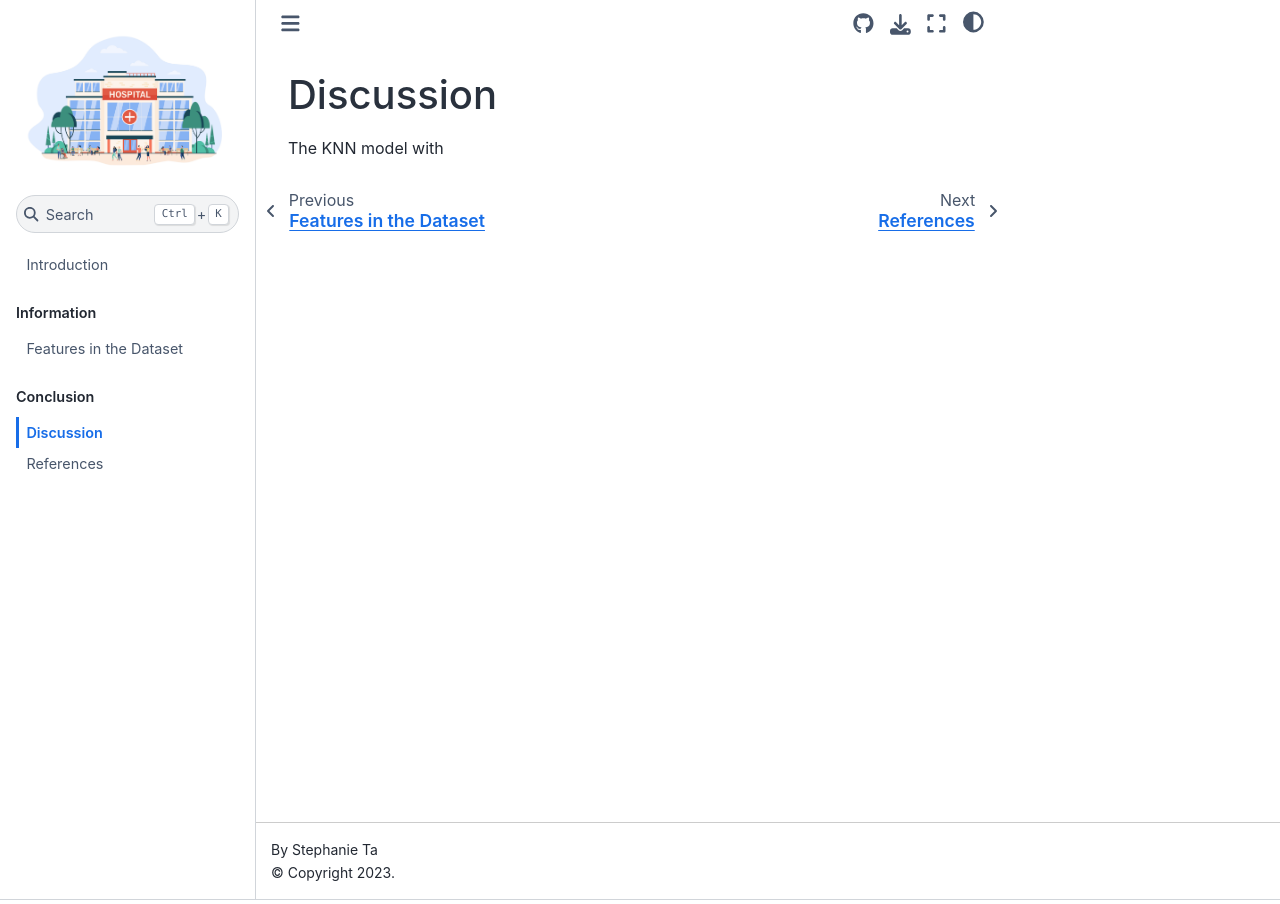
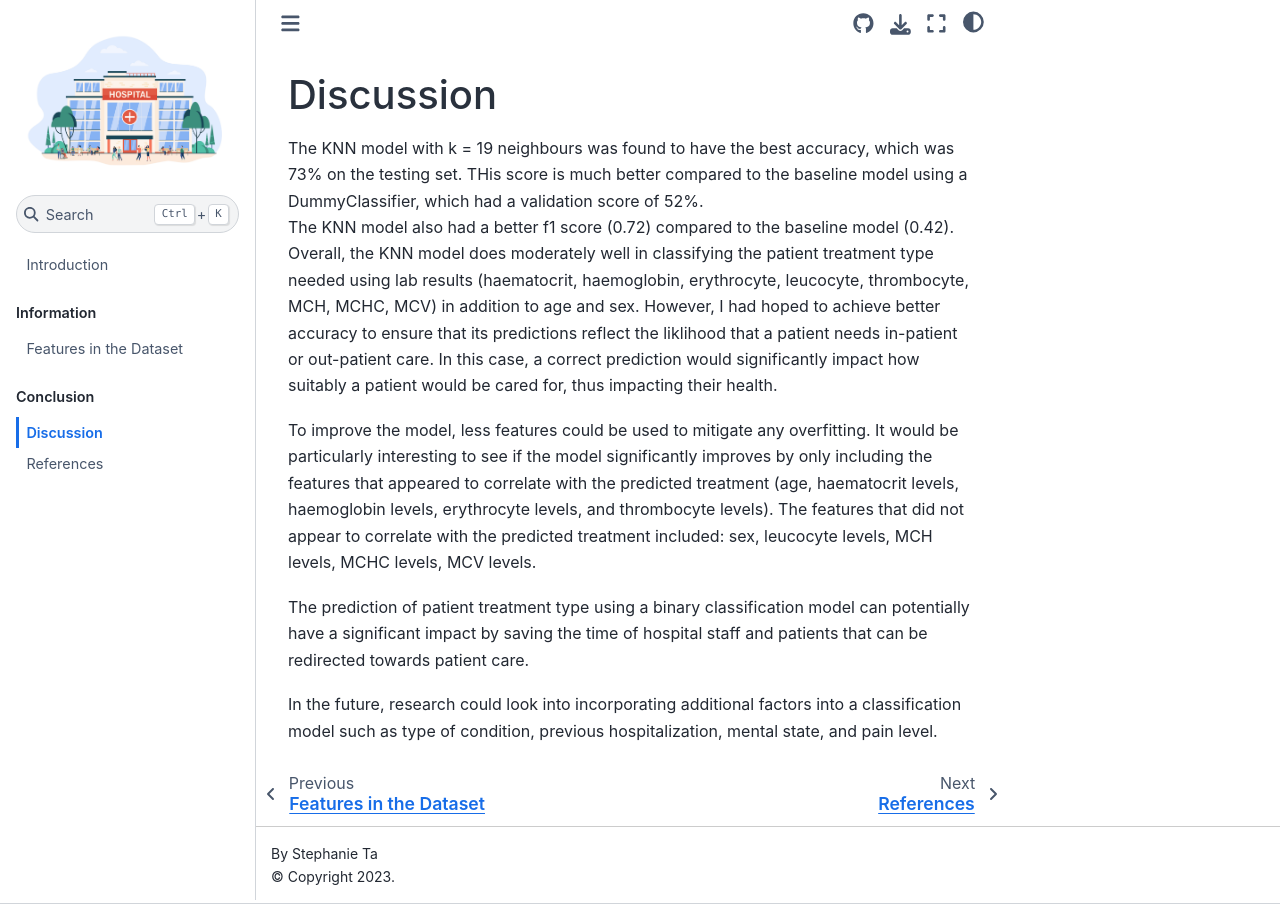
Before and after one commit to Stephanie-Ta/patient_treatment_classification_project_online, a Jupyter Book: the page built from doc/Discussion.md, in a window 1280 px wide. Built offline with Jupyter Book 1.0.4 settings and Sphinx 7.4.7 and the Sphinx Book theme 1.1.4, drawn with Linux system fonts in a browser that asks for light colours; pages that are not in the unit, such as notebooks, are missing from menus.

Commit message:
write concluding remarks

```diff
--- a/doc/Discussion.md
+++ b/doc/Discussion.md
@@ -1,3 +1,11 @@
 # Discussion
 
-The KNN model with
+The KNN model with k = 19 neighbours  was found to have the best accuracy, which was 73% on the testing set. THis score is much better compared to the baseline model using a DummyClassifier, which had a validation score of 52%.
+The KNN model also had a better f1 score (0.72) compared to the baseline model (0.42).
+Overall, the KNN model does moderately well in classifying the patient treatment type needed using lab results (haematocrit, haemoglobin, erythrocyte, leucocyte, thrombocyte, MCH, MCHC, MCV) in addition to age and sex. However, I had hoped to achieve better accuracy to ensure that its predictions reflect the liklihood that a patient needs in-patient or out-patient care. In this case, a correct prediction would significantly impact how suitably a patient would be cared for, thus impacting their health.
+
+To improve the model, less features could be used to mitigate any overfitting. It would be particularly interesting to see if the model significantly improves by only including the features that appeared to correlate with the predicted treatment (age, haematocrit levels, haemoglobin levels, erythrocyte levels, and thrombocyte levels). The features that did not appear to correlate with the predicted treatment included: sex, leucocyte levels, MCH levels, MCHC levels, MCV levels.
+
+The prediction of patient treatment type using a binary classification model can potentially have a significant impact by saving the time of hospital staff and patients that can be redirected towards patient care.
+
+In the future, research could look into incorporating additional factors into a classification model such as type of condition, previous hospitalization, mental state, and pain level.
```
